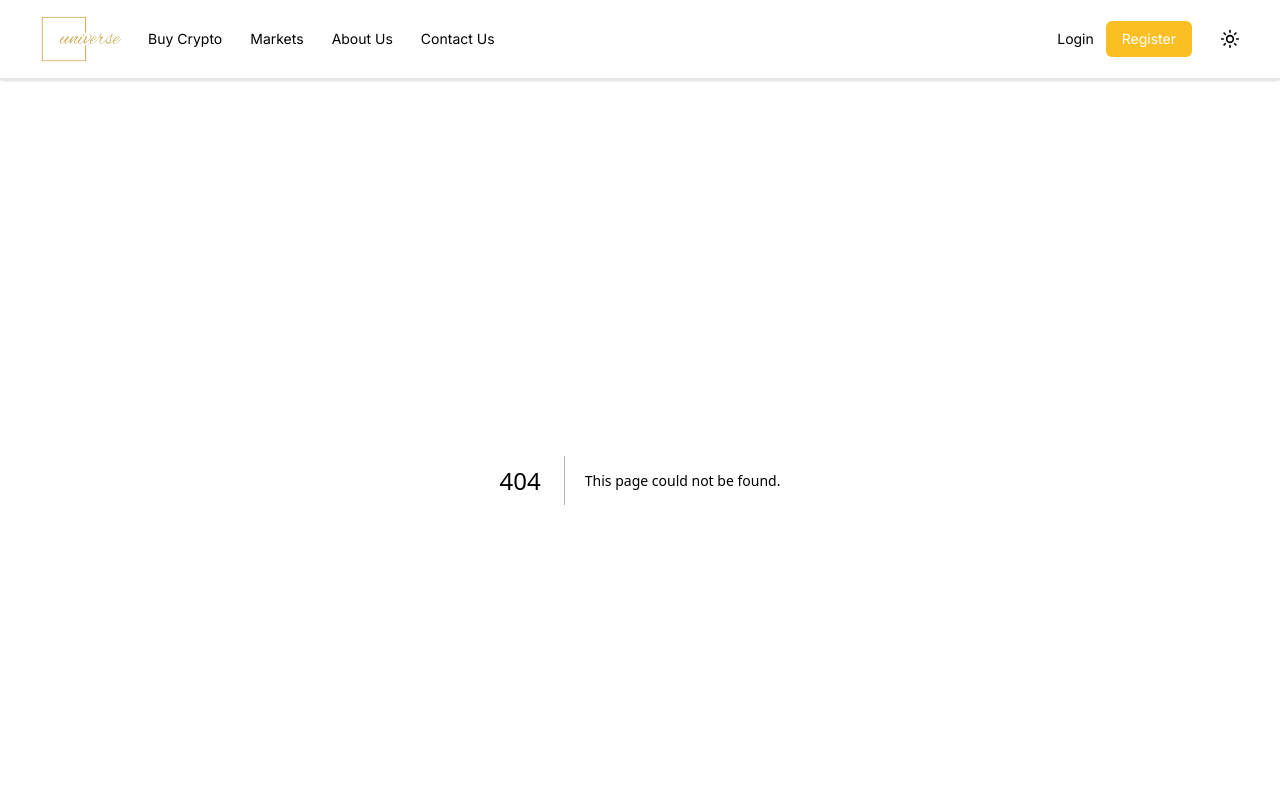
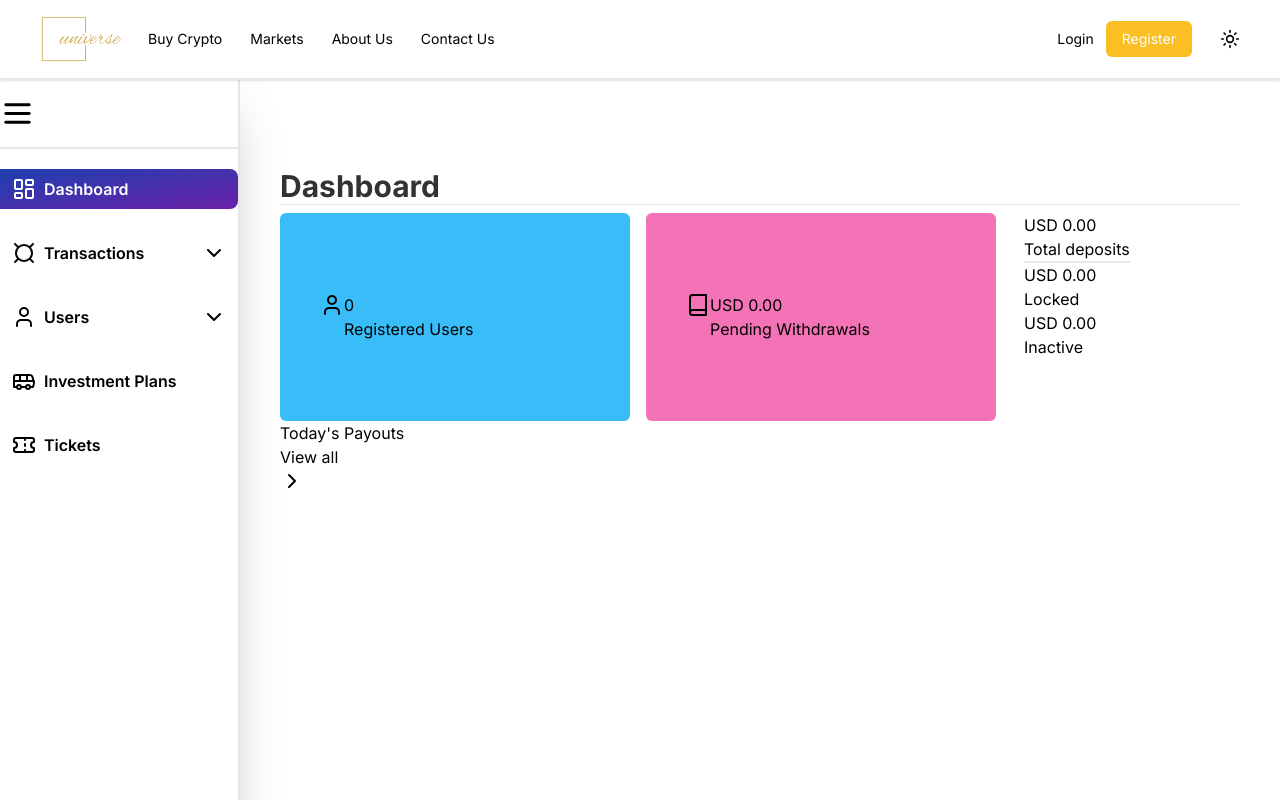
Before and after one commit to Austinobravo/universe, a Next.js app: page /dashboard in a window 1280 px wide. Before the commit this address had no page. Shown: the top 800 px of the page. Built offline with nearby package versions, Linux system fonts and the light colour scheme.

Commit message:
dashboard

```diff
--- /dev/null
+++ b/app/(admin)/(routes)/dashboard/page.tsx
@@ -0,0 +1,64 @@
+import { Book, ChevronRight, User } from 'lucide-react'
+import React from 'react'
+
+const page = () => {
+  return (
+    <section>
+      <div className='py-2'>
+        <h1 className='text-3xl font-bold opacity-80'>Dashboard</h1>
+        <hr className='w-full text-base'/>
+      </div>
+      <div className='flex gap-7'>
+        <div className='md:basis-2/3'>
+          <div className="flex  gap-4">
+            <div className='bg-sky-400 flex px-10 w-[350px]  py-20 rounded-md'>
+              <User/>
+              <div>
+                <span>0</span>
+                <p>Registered Users</p>
+              </div>
+            </div>
+            <div className="bg-pink-400  flex px-10 w-[350px]  py-20 rounded-md ">
+              <Book/>
+              <div>
+                <span>USD 0.00 </span>
+                <p>Pending Withdrawals</p>
+              </div>
+            </div>
+
+          </div>
+          <div >
+            <div>
+            <h3>Today's Payouts</h3>
+            <span>View all <ChevronRight/></span>
+
+            </div>
+
+
+          </div>
+
+        </div>
+        <div>
+          <div className='border-b-2'>
+              <h3>USD 0.00</h3>
+              <p>Total deposits</p>
+          </div>
+          <div>
+            <div>USD 0.00
+              <p>Locked</p>
+
+            </div>
+            <div>USD 0.00
+              <p>Inactive</p>
+
+            </div>
+          </div>
+        </div>
+
+      </div>
+
+    </section>
+  )
+}
+
+export default page
--- /dev/null
+++ b/app/(admin)/(routes)/deposits/page.tsx
@@ -0,0 +1,9 @@
+import React from 'react'
+
+const page = () => {
+  return (
+    <div>ddash</div>
+  )
+}
+
+export default page
--- /dev/null
+++ b/app/(admin)/(routes)/investment/page.tsx
@@ -0,0 +1,9 @@
+import React from 'react'
+
+const page = () => {
+  return (
+    <div>investment</div>
+  )
+}
+
+export default page
--- /dev/null
+++ b/app/(admin)/(routes)/team/page.tsx
@@ -0,0 +1,9 @@
+import React from 'react'
+
+const page = () => {
+  return (
+    <div>ddash</div>
+  )
+}
+
+export default page
--- /dev/null
+++ b/app/(admin)/(routes)/tickets/page.tsx
@@ -0,0 +1,9 @@
+import React from 'react'
+
+const page = () => {
+  return (
+    <div>ddash</div>
+  )
+}
+
+export default page
--- /dev/null
+++ b/app/(admin)/(routes)/users/page.tsx
@@ -0,0 +1,9 @@
+import React from 'react'
+
+const page = () => {
+  return (
+    <div>ddash</div>
+  )
+}
+
+export default page
--- /dev/null
+++ b/app/(admin)/(routes)/withdrawals/page.tsx
@@ -0,0 +1,9 @@
+import React from 'react'
+
+const page = () => {
+  return (
+    <div>ddash</div>
+  )
+}
+
+export default page
--- /dev/null
+++ b/app/(admin)/_components/sidebar.tsx
@@ -0,0 +1,113 @@
+"use client"
+import { BusIcon, ChevronDown, Currency, LayoutDashboard, Menu, Ticket, User } from 'lucide-react'
+import React from 'react'
+import Image from 'next/image'
+import Link from 'next/link'
+import { usePathname, useRouter } from 'next/navigation'
+
+const sidelinks = [
+    {
+        name: "Dashboard",
+        icon: LayoutDashboard,
+        href: "/dashboard"
+    },
+    {
+        name: "Transactions",
+        icon: Currency,
+        href: "",
+        children: [
+            {
+               type: "Withdrawal",
+               href: "/withdrawals"
+            },
+            {
+               type: "Deposits",
+               href: "/deposits"
+            },
+        ]
+    },
+    {
+        name: "Users",
+        icon: User,
+        href: "",
+        children: [
+            {
+               type: "Admin",
+               href: "/team"
+            },
+            {
+               type: "Users",
+               href: "/users"
+            },
+        ]
+    },
+    {
+        name: "Investment Plans",
+        icon: BusIcon,
+        href: "/investment"
+    },
+    {
+        name: "Tickets",
+        icon: Ticket,
+        href: "/tickets"
+    },
+]
+
+const Sidebar = () => {
+    const router = useRouter()
+    const pathname = usePathname()
+    const [itemsToggle, setItemsToggle] = React.useState(false)
+    const [current, setCurrent] = React.useState(0)
+    const [active, setActive] = React.useState("")
+  return (
+    <>
+    <section>
+        <div className='h-[55rem] shadow-2xl bg-white w-60 border-r-2'>
+            <div className='flex  border-b-2 items-center space-x-2 py-4'>
+                <Menu size={35}/>
+                {/* <Image src="/home/logo-no-background.png" width={100} height={100} alt="logo"/> */}
+
+            </div>
+            <div className='space-y-6 pt-5 font-semibold shadow-none '>
+                {sidelinks.map((each, index) => {
+                    const Icon = each.icon
+                    return (
+                        <div key={index}>
+                            <Link href={each.href}>
+                                <div className={`${pathname === each.href  && "!bg-gradient-to-tl  !from-purple-800 !to-blue-800 p-2 rounded-tr-lg rounded-br-lg  text-white "} ${active === each.name && "!bg-gradient-to-tl  !from-purple-800 !to-blue-800 p-2 rounded-tr-lg rounded-br-lg  text-white "}  flex hover:bg-slate-500 py-2  px-3 justify-between`} onClick={()=>setActive("")}>
+                                    <div className='flex gap-x-2'>
+                                        <Icon/>
+                                        <h2 className='flex'>{each.name} </h2>
+
+                                    </div>
+                                    <span onClick={() => {setItemsToggle(!itemsToggle), setCurrent(index)}}>{each?.children ? <ChevronDown/> : ""}</span>
+                                </div>
+                                {itemsToggle && current === index &&
+                                <div className={`flex-col flex pl-8 pt-4 gap-y-3 ${itemsToggle && 'bg-slate-500'}`}>
+                                    {each.children?.map((child, index) => (
+                                        <div onClick={()=>{setActive(each.name), setItemsToggle(!itemsToggle)}}   className='hover:text-white'>
+                                        <Link key={index} href={child.href} className='hover:text-white' >
+                                            {child.type}
+                                        </Link>
+                                        </div>
+
+                                    ))}
+                                </div>
+                                }
+                            </Link>
+
+                        </div>
+
+                    )
+                })}
+
+            </div>
+        </div>
+
+    </section>
+
+    </>
+  )
+}
+
+export default Sidebar
--- /dev/null
+++ b/app/(admin)/layout.tsx
@@ -0,0 +1,15 @@
+import Sidebar from "./_components/sidebar";
+
+const AdminLayout = ({ children }: { children: React.ReactNode }) => {
+  return (
+    <>
+      <section className="flex   h-full">
+        <div className="hidden md:flex h-full ">
+          <Sidebar />
+        </div>
+        <main className="pt-20 px-10 w-full">{children}</main>
+      </section>
+    </>
+  );
+};
+export default AdminLayout;
--- /dev/null
+++ b/app/admin/page.tsx
@@ -0,0 +1,8 @@
+import React from "react";
+import Sidebar from "../(admin)/_components/sidebar";
+
+const page = () => {
+  return <div></div>;
+};
+
+export default page;
--- a/app/signup/page.tsx
+++ b/app/signup/page.tsx
@@ -56,6 +56,8 @@ const page = () => {
                         <button type="submit" className="px-3 py-1 rounded-md  text-white  bg-amber-400">Register</button>
                         <p>or</p>
                         <Link href="/signin" className="font-bold">Login</Link>
+                        <Link href="/admin" className="font-bold">Admin</Link>
+
                     </div>
 
                 </form>
```
